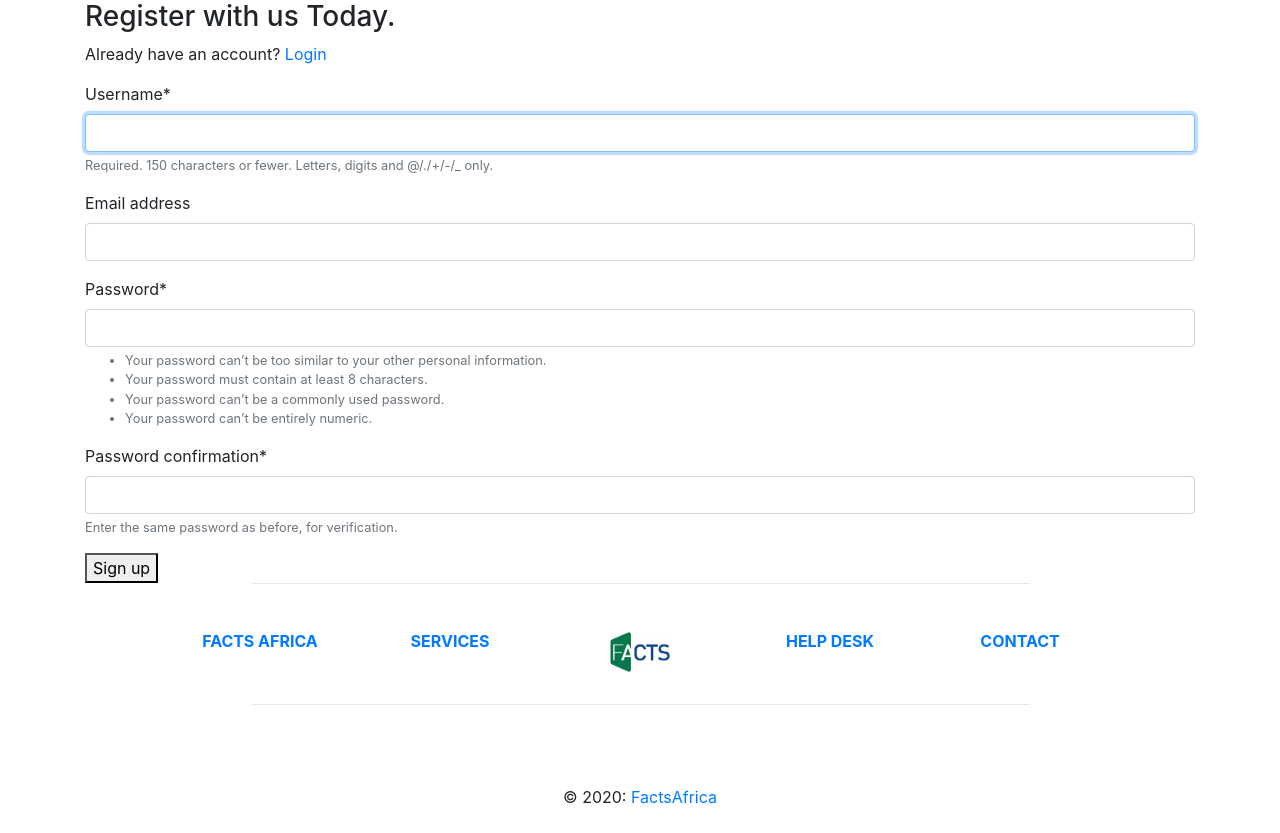
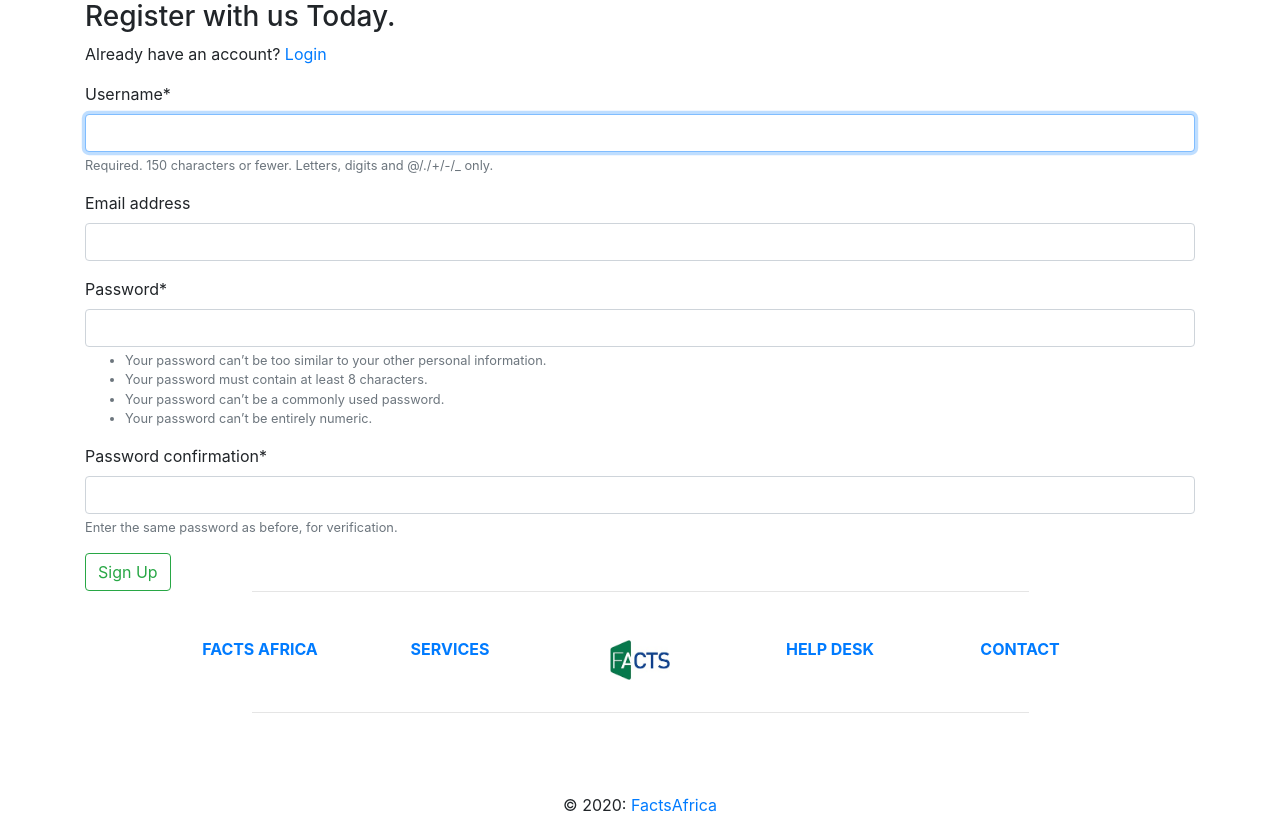
Before and after one commit to kiprotichdominic/Facts, a Django app: page /users/signup/ in a window 1280 px wide. Shown: the part 86-919 px from the top of the page. Before the commit the page ends 890 px from the top, so only its background shows below. Run offline with Django 3.2, Linux system fonts and the light colour scheme; some libraries are stand-ins or nearby versions.

Commit message:
styled the signup and login buttons

```diff
--- a/templates/registration/login.html
+++ b/templates/registration/login.html
@@ -5,7 +5,7 @@
       <h3>Login to your account.</h3>
       <p>Dont have an account? <a href="{%url 'signup'%}">Register</a></p>
     {% csrf_token %} {{ form| crispy}}
-    <button type="submit">Login</button>
+    <button type="submit" class="btn btn-outline-success waves-effect">Login</button>
   </form>
 </div>
 {% endblock content %}
--- a/templates/registration/signup.html
+++ b/templates/registration/signup.html
@@ -5,7 +5,7 @@
     <h3>Register with us Today.</h3>
     <p>Already have an account? <a href="{%url 'login'%}">Login</a></p>
     {% csrf_token %} {{ form| crispy}}
-    <button type="submit">Sign up</button>
+    <button type="submit" class="btn btn-outline-success waves-effect">Sign Up</button>
   </form>
 </div>
 {% endblock content %}
```
